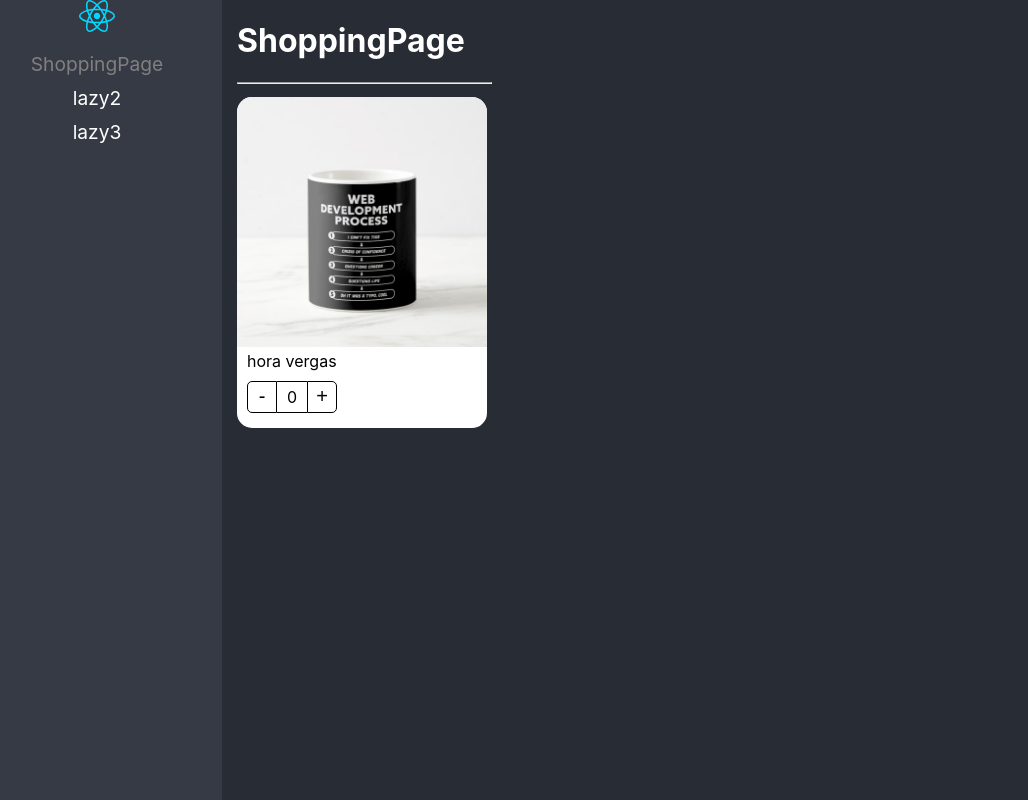
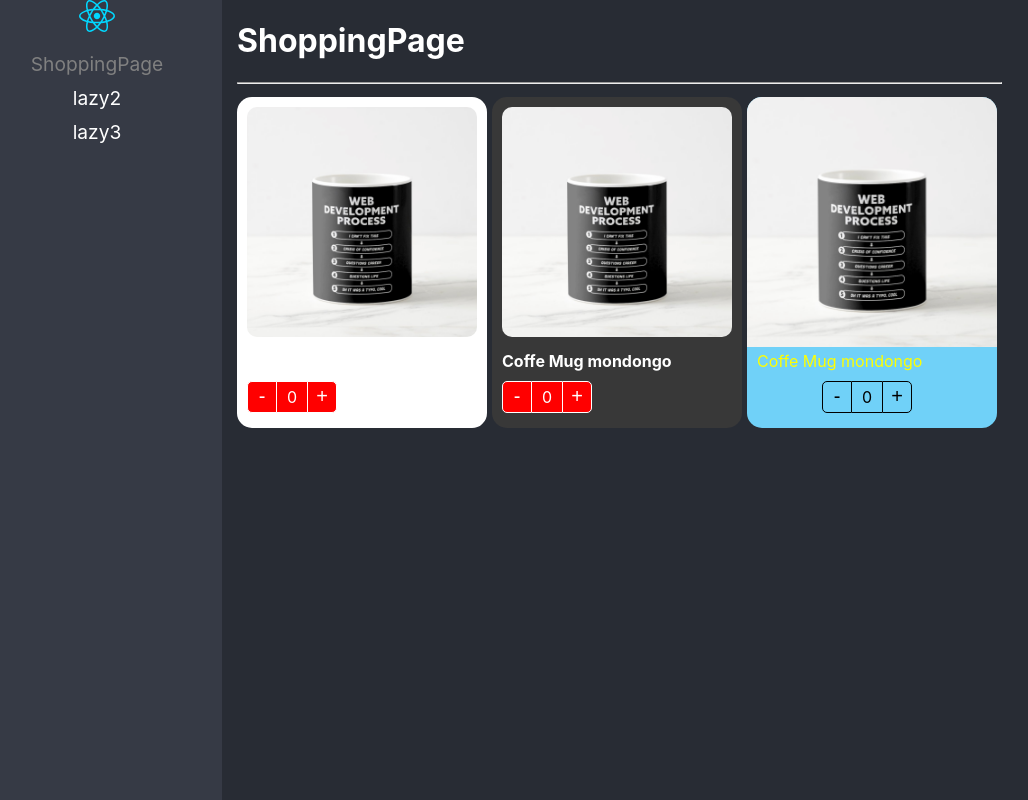
Before and after one commit to ericklizarraga/02-react-app-curso-pro-fer, a React (Vite) app: page /shoppingpage in a window 1280 px wide. Shown: the whole page, without its empty margins (28-1056 px from the left). Built offline with nearby package versions, Linux system fonts and the light colour scheme.

Commit message:
Component Extend Styles Ready

```diff
--- a/src/02-component-patterns/components/ProductBotones.tsx
+++ b/src/02-component-patterns/components/ProductBotones.tsx
@@ -4,14 +4,21 @@
 import { ProductContextProps } from '../interfaces/product.inteface';
 import { ProductContext } from './ProductCard';
 
+export interface Props {
+    className?: string;
+    style?:React.CSSProperties;
+}
 
-export const ProductBotons = () => {
+export const ProductBotons = ({ className,style }: Props) => {
 
     const { useProduct: { increaseBy, counter } } = useContext<ProductContextProps>(ProductContext);
 
 
     return (
-        <div className={styles.buttonsContainer}>
+        <div
+            className={`${styles.buttonsContainer} ${className}`}
+            style={style}
+        >
             <button className={styles.buttonMinus} onClick={() => increaseBy(-1)} > - </button>
 
             <div className={styles.countLabel}>  {counter} </div>
--- a/src/02-component-patterns/components/ProductCard.tsx
+++ b/src/02-component-patterns/components/ProductCard.tsx
@@ -1,12 +1,16 @@
 import styles from '../styles/styles.module.css';
 
-import { createContext, ReactElement, useContext, useState } from 'react';
+import React, { createContext, ReactElement } from 'react';
 import { useProduct } from '../hooks/useProduct';
-import { ProductContextProps, Props } from '../interfaces/product.inteface';
+import { ProductContextProps, Product } from '../interfaces/product.inteface.ts';
 
-import { ProductTitle } from './ProductTitle';
-import { ProductBotons } from './ProductBotones';
-import { ProductImage } from './ProductImage';
+
+export interface Props {
+    product: Product;
+    children?: ReactElement | ReactElement[];
+    className?:string;
+    style?:React.CSSProperties;
+}
 
 
 export const ProductContext = createContext<ProductContextProps>({
@@ -23,7 +27,7 @@
 
 
 
-export const ProductCard = function producto({ children, product }: Props) {
+export const ProductCard = function producto({ children, product,className,style }: Props) {
 
 
 
@@ -31,14 +35,12 @@
 
     return (
         <ProductContext.Provider value={{ product, useProduct: { counter, increaseBy } }}>
-            <div className={styles.productCard}>
+            <div
+                className={`${styles.productCard} ${className}`}
+                style={style}
+            >
                 {children}
             </div>
         </ProductContext.Provider>
     )
 }
-
-
-ProductCard.Title = ProductTitle;
-ProductCard.Image = ProductImage;
-ProductCard.Botons = ProductBotons;
--- a/src/02-component-patterns/components/ProductImage.tsx
+++ b/src/02-component-patterns/components/ProductImage.tsx
@@ -4,7 +4,14 @@
 import styles from '../styles/styles.module.css';
 import noImage from '../assets/no-image.jpg';
 
-export const ProductImage = ({ img = '' }) => {
+
+export interface Props  {
+    img?:string;
+    className?:string;
+    style?:React.CSSProperties;
+}
+
+export const ProductImage = ({ img = '',className,style }:Props) => {
 
     const { product } = useContext<ProductContextProps>(ProductContext);
 
@@ -13,6 +20,10 @@
     }
 
     return (
-        <img className={styles.productImg} src={img ? img : noImage} alt='producto img' />
+        <img
+            className={`${styles.productImg} ${className}`}
+            src={img ? img : noImage} alt='producto img'
+            style={style}
+         />
     )
 }
--- a/src/02-component-patterns/components/ProductTitle.tsx
+++ b/src/02-component-patterns/components/ProductTitle.tsx
@@ -3,7 +3,13 @@
 import { ProductContext } from "./ProductCard";
 import styles from '../styles/styles.module.css';
 
-export const ProductTitle = ({ title }: { title?: String }) => {
+export interface Props {
+    title?: String;
+    className?:string;
+    style?:React.CSSProperties;
+}
+
+export const ProductTitle = ({ title,className,style }: Props) => {
 
     const { product } = useContext<ProductContextProps>(ProductContext);
 
@@ -12,6 +18,9 @@
     }
 
     return (
-        <span className={styles.productDescription}>{title}</span>
+        <span
+            className={`${styles.productDescription} ${className}`}
+            style={style}
+        >{title}</span>
     );
 }
--- /dev/null
+++ b/src/02-component-patterns/components/index.ts
@@ -0,0 +1,21 @@
+export { ProductImage } from './ProductImage';
+export { ProductTitle } from './ProductTitle';
+export { ProductBotons } from './ProductBotones';
+
+
+import { ProductImage } from './ProductImage'
+import { ProductTitle } from './ProductTitle'
+import { ProductBotons } from './ProductBotones'
+import { ProductCard as ProductImageHoc } from './ProductCard'
+import { ProductCardHocProps } from '../interfaces/product.inteface';
+
+
+
+export const ProductCard:ProductCardHocProps = Object.assign(ProductImageHoc, {
+    Image: ProductImage,
+    Title: ProductTitle,
+    Botons: ProductBotons,
+});
+
+
+export default ProductCard;
--- a/src/02-component-patterns/pages/ShoppingPage.tsx
+++ b/src/02-component-patterns/pages/ShoppingPage.tsx
@@ -1,5 +1,6 @@
-import React from 'react'
-import { ProductCard } from '../components/ProductCard'
+
+import { ProductBotons, ProductCard, ProductImage, ProductTitle } from '../components'
+import '../styles/custom-styles.css';
 
 const product = {
   id:'1',
@@ -19,10 +20,46 @@
       flexWrap:'wrap'
     }}>
       <ProductCard product={product}>
-          <ProductCard.Image/>
-          <ProductCard.Title title={'hora vergas'}/>
-          <ProductCard.Botons/>
+          <ProductCard.Image className="custom-image"/>
+          <ProductCard.Title title={'hora vergas'} className="text-white text-bold"/>
+          <ProductCard.Botons className='custom-boton'/>
       </ProductCard>
+
+      <ProductCard
+        product={product}
+        className = "bg-dark"
+      >
+         <ProductImage className="custom-image" />
+         <ProductTitle className="text-white text-bold"/>
+         <ProductBotons className='custom-boton'/>
+      </ProductCard>
+
+      <ProductCard
+        product={product}
+        style={{
+          backgroundColor:'#70d1F8'
+        }}
+      >
+         <ProductImage
+          style={{
+            borderColor:'red',
+            border:'100px'
+          }}
+         />
+         <ProductTitle
+          style={{
+            color:'yellow'
+          }}
+         />
+         <ProductBotons
+          style={{
+            width:'100px',
+            margin:'0 auto',
+            paddingTop:'10px'
+          }}
+         />
+      </ProductCard>
+
 
     </div>
 
--- /dev/null
+++ b/src/02-component-patterns/styles/custom-styles.css
@@ -0,0 +1,23 @@
+.bg-dark {
+    background-color: rgb(56, 56, 56);
+}
+
+.text-white {
+    color:white;
+}
+
+.text-bold{
+    font-weight: bold;
+}
+
+.custom-image{
+    padding: 10px;
+    width: calc(100% - 20px);
+    border-radius: 20px;
+}
+
+.custom-boton button, .custom-boton  div{
+    background-color: red;
+    color: white;
+    border-color:  white;
+}
```
Also changed, not shown: src/02-component-patterns/interfaces/product.inteface.ts (+16 -5 lines).
